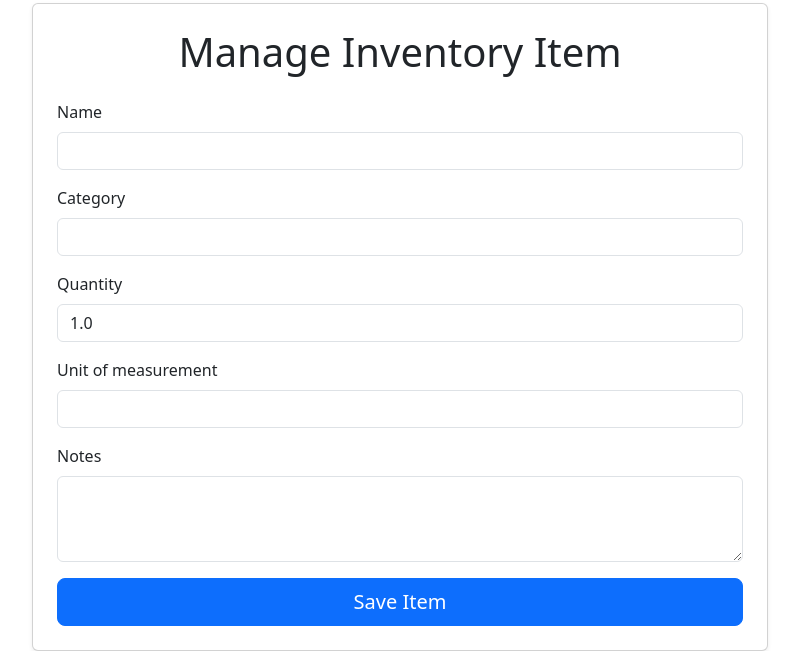
After one commit to ragzad/Hobbyist, a Django app: page /projects/inventory/add/ in a window 1280 px wide. The commit adds this page. Shown: the part 347-998 px from the top of the page, without its empty margins (240-1039 px from the left). Run offline with Django 5.2, Linux system fonts and the light colour scheme; the visitor is signed in with stand-in values (Sample User, id 1).

Commit message:
Implement full CRUD for flexible inventory system
- Overhauled the InventoryItem model to be more flexible, changing quantity to a DecimalField and adding 'unit_of_measurement' and 'category' fields.
- Created a full suite of CRUD views (List, Create, Update, Delete) for inventory management.
- Built all necessary templates for the inventory section, including a styled list view and a robust form.
- Added and corrected all URL patterns for inventory management and fixed related NoReverseMatch and AttributeError issues.
- Fixed database schema mismatch by running migrations for the updated InventoryItem model.
- Corrected the UI by removing a redundant 'Inventory' link from the navbar.

```diff
--- a/core/apps/projects/forms.py
+++ b/core/apps/projects/forms.py
@@ -1,11 +1,11 @@
 from django import forms
-# Make sure Project, InventoryItem, and ProjectPhoto are all imported
 from .models import Project, InventoryItem, ProjectPhoto
 
+# --- PROJECT FORM ---
 class ProjectForm(forms.ModelForm):
     # This creates a field with checkboxes for all of the user's inventory items
     required_inventory = forms.ModelMultipleChoiceField(
-        queryset=InventoryItem.objects.none(), # We'll set the real queryset in the view
+        queryset=InventoryItem.objects.none(),
         widget=forms.CheckboxSelectMultiple,
         required=False
     )
@@ -23,7 +23,14 @@ class ProjectForm(forms.ModelForm):
             # This is the key part: it makes sure the user only sees their own inventory items as choices
             self.fields['required_inventory'].queryset = InventoryItem.objects.filter(owner=user)
 
+# --- PHOTO UPLOAD FORM ---
 class PhotoUploadForm(forms.ModelForm):
     class Meta:
         model = ProjectPhoto
         fields = ['image', 'caption']
+
+# --- INVENTORY ITEM FORM ---
+class InventoryItemForm(forms.ModelForm):
+    class Meta:
+        model = InventoryItem
+        fields = ['name', 'category', 'quantity', 'unit_of_measurement', 'notes']
--- a/core/apps/projects/models.py
+++ b/core/apps/projects/models.py
@@ -30,11 +30,21 @@ class Project(models.Model):
 class InventoryItem(models.Model):
     owner = models.ForeignKey(User, on_delete=models.CASCADE, related_name='inventory_items')
     name = models.CharField(max_length=200)
-    quantity = models.PositiveIntegerField(default=1)
+
+    # A DecimalField is more flexible for different types of quantities
+    quantity = models.DecimalField(max_digits=10, decimal_places=2, default=1.00)
+
+    # A CharField to let users define their own units
+    unit_of_measurement = models.CharField(max_length=50, blank=True, help_text="e.g., pcs, g, ml, cm")
+
+    # A category field to help with organization
+    category = models.CharField(max_length=100, blank=True)
+
     notes = models.TextField(blank=True, null=True)
 
     def __str__(self):
-        return self.name
+        # Make the string representation more informative
+        return f"{self.name} ({self.quantity} {self.unit_of_measurement})"
 
 # Add this new model
 class ProjectPhoto(models.Model):
--- a/core/apps/projects/urls.py
+++ b/core/apps/projects/urls.py
@@ -5,9 +5,16 @@ from . import views
 app_name = 'projects'
 
 urlpatterns = [
+    # --- Project URLs ---
     path('', views.ProjectListView.as_view(), name='project-list'),
     path('create/', views.ProjectCreateView.as_view(), name='project-create'),
     path('<int:pk>/', views.ProjectDetailView.as_view(), name='project-detail'),
     path('<int:pk>/update/', views.ProjectUpdateView.as_view(), name='project-update'),
     path('<int:pk>/delete/', views.ProjectDeleteView.as_view(), name='project-delete'),
+
+    # --- INVENTORY URLS ---
+    path('inventory/', views.InventoryListView.as_view(), name='inventory-list'),
+    path('inventory/add/', views.InventoryItemCreateView.as_view(), name='inventory-create'),
+    path('inventory/<int:pk>/update/', views.InventoryItemUpdateView.as_view(), name='inventory-update'),
+    path('inventory/<int:pk>/delete/', views.InventoryItemDeleteView.as_view(), name='inventory-delete'),
 ]
--- a/core/apps/projects/views.py
+++ b/core/apps/projects/views.py
@@ -1,66 +1,40 @@
 from django.shortcuts import render, redirect
 from django.urls import reverse_lazy
+from django.contrib import messages
 from django.views.generic import TemplateView, ListView, DetailView, CreateView, UpdateView, DeleteView
-from .models import Project, ProjectPhoto, Profile
-from .forms import ProjectForm, PhotoUploadForm
+from .models import Profile, Project, InventoryItem, ProjectPhoto
+from .forms import ProjectForm, PhotoUploadForm, InventoryItemForm
 from django.contrib.auth.mixins import LoginRequiredMixin
-from django.contrib import messages
 
+# --- Homepage View ---
+class HomeView(TemplateView):
+    template_name = 'home.html'
 
-
-# --- Project List View ---
+# --- Project Views ---
 class ProjectListView(LoginRequiredMixin, ListView):
     model = Project
     template_name = 'projects/project_list.html'
     context_object_name = 'projects'
 
     def get_queryset(self):
-        # This ensures users only ever see their own projects
         return Project.objects.filter(owner=self.request.user)
 
-# A view to display the details of a single project
-class ProjectDetailView(LoginRequiredMixin, DetailView):
-    model = Project
-    template_name = 'projects/project_detail.html'
-    context_object_name = 'project'
-
-    def get_queryset(self):
-        # This ensures a user can only see the detail page of their own project
-        return Project.objects.filter(owner=self.request.user)
-
-    def get_context_data(self, **kwargs):
-        context = super().get_context_data(**kwargs)
-
-        # FIX: A more robust way to check for premium status.
-        # This checks if a Profile exists for this user AND that its is_premium flag is True.
-        # It will not crash if a Profile object doesn't exist; it will simply be False.
-        is_premium = Profile.objects.filter(user=self.request.user, is_premium=True).exists()
-
-        context['is_premium_user'] = is_premium
-        if is_premium:
-            context['photo_form'] = PhotoUploadForm()
-        return context
-
-    # A view to create a new project
 class ProjectCreateView(LoginRequiredMixin, CreateView):
     model = Project
     form_class = ProjectForm
     template_name = 'projects/project_form.html'
     success_url = reverse_lazy('projects:project-list')
 
-    class ProjectCreateView(LoginRequiredMixin, CreateView):
-        def get_form_kwargs(self):
-            # This passes the 'user' object to the form's __init__ method
-            kwargs = super().get_form_kwargs()
-            kwargs['user'] = self.request.user
-            return kwargs
+    def get_form_kwargs(self):
+        kwargs = super().get_form_kwargs()
+        kwargs['user'] = self.request.user
+        return kwargs
 
     def form_valid(self, form):
         form.instance.owner = self.request.user
-        messages.success(self.request, "Project created successfully!") # Add this message
+        messages.success(self.request, "Project created successfully!")
         return super().form_valid(form)
 
-# --- Project Update View ---
 class ProjectUpdateView(LoginRequiredMixin, UpdateView):
     model = Project
     form_class = ProjectForm
@@ -72,11 +46,6 @@ class ProjectUpdateView(LoginRequiredMixin, UpdateView):
         kwargs['user'] = self.request.user
         return kwargs
 
-    def get_queryset(self):
-        # Ensure users can only update their own projects.
-        return Project.objects.filter(owner=self.request.user)
-
-# --- Project Delete View ---
 class ProjectDeleteView(LoginRequiredMixin, DeleteView):
     model = Project
     template_name = 'projects/project_confirm_delete.html'
@@ -85,7 +54,6 @@ class ProjectDeleteView(LoginRequiredMixin, DeleteView):
     def get_queryset(self):
         return Project.objects.filter(owner=self.request.user)
 
-# --- Project Detail View (with Photo Upload) ---
 class ProjectDetailView(LoginRequiredMixin, DetailView):
     model = Project
     template_name = 'projects/project_detail.html'
@@ -96,16 +64,14 @@ class ProjectDetailView(LoginRequiredMixin, DetailView):
 
     def get_context_data(self, **kwargs):
         context = super().get_context_data(**kwargs)
-        is_premium = hasattr(self.request.user, 'profile') and self.request.user.profile.is_premium
+        is_premium = Profile.objects.filter(user=self.request.user, is_premium=True).exists()
         context['is_premium_user'] = is_premium
         if is_premium:
             context['photo_form'] = PhotoUploadForm()
         return context
 
     def post(self, request, *args, **kwargs):
-        # This is the crucial method that handles POST requests for this view.
-        # Without it, you get a 405 error.
-        is_premium = hasattr(self.request.user, 'profile') and self.request.user.profile.is_premium
+        is_premium = Profile.objects.filter(user=self.request.user, is_premium=True).exists()
         if not is_premium:
             return redirect('projects:project-list')
 
@@ -114,8 +80,41 @@ class ProjectDetailView(LoginRequiredMixin, DetailView):
             photo = form.save(commit=False)
             photo.project = self.get_object()
             photo.save()
-
         return redirect('projects:project-detail', pk=self.get_object().pk)
 
-class HomeView(TemplateView):
-    template_name = 'home.html'
+# --- INVENTORY VIEWS ---
+class InventoryListView(LoginRequiredMixin, ListView):
+    model = InventoryItem
+    template_name = 'inventory/inventory_list.html'
+    context_object_name = 'items'
+
+    def get_queryset(self):
+        return InventoryItem.objects.filter(owner=self.request.user)
+
+class InventoryItemCreateView(LoginRequiredMixin, CreateView):
+    model = InventoryItem
+    form_class = InventoryItemForm
+    template_name = 'inventory/inventory_form.html'
+    success_url = reverse_lazy('projects:inventory-list')
+
+    def form_valid(self, form):
+        form.instance.owner = self.request.user
+        messages.success(self.request, "Inventory item added successfully!")
+        return super().form_valid(form)
+
+class InventoryItemUpdateView(LoginRequiredMixin, UpdateView):
+    model = InventoryItem
+    form_class = InventoryItemForm
+    template_name = 'inventory/inventory_form.html'
+    success_url = reverse_lazy('projects:inventory-list')
+
+    def get_queryset(self):
+        return InventoryItem.objects.filter(owner=self.request.user)
+
+class InventoryItemDeleteView(LoginRequiredMixin, DeleteView):
+    model = InventoryItem
+    template_name = 'inventory/inventory_confirm_delete.html'
+    success_url = reverse_lazy('projects:inventory-list')
+
+    def get_queryset(self):
+        return
--- a/core/templates/base.html
+++ b/core/templates/base.html
@@ -28,10 +28,10 @@
                     <ul class="navbar-nav me-auto mb-2 mb-lg-0">
                         {% if user.is_authenticated %}
                             <li class="nav-item">
-                                <a class="nav-link {% if request.resolver_match.url_name == 'project-list' %}active{% endif %}" href="{% url 'projects:project-list' %}">My Projects</a>
+                                <a class="nav-link {% if 'project-list' in request.path or 'project-detail' in request.path %}active{% endif %}" href="{% url 'projects:project-list' %}">My Projects</a>
                             </li>
                             <li class="nav-item">
-                                <a class="nav-link" href="#">Inventory</a>
+                                <a class="nav-link {% if 'inventory' in request.path %}active{% endif %}" href="{% url 'projects:inventory-list' %}">Inventory</a>
                             </li>
                         {% endif %}
                     </ul>
--- /dev/null
+++ b/core/templates/inventory/inventory_form.html
@@ -0,0 +1,38 @@
+{% extends 'base.html' %}
+
+{% block title %}Manage Inventory Item{% endblock %}
+
+{% block content %}
+<div class="row justify-content-center">
+    <div class="col-md-8">
+        <div class="card p-4 shadow-sm">
+            <h1 class="text-center mb-4">Manage Inventory Item</h1>
+            <form method="post">
+                {% csrf_token %}
+
+                {% for field in form %}
+                    <div class="mb-3">
+                        <label for="{{ field.id_for_label }}" class="form-label">{{ field.label }}</label>
+
+                        {% if 'textarea' in field.field.widget.template_name %}
+                            <textarea name="{{ field.name }}" id="{{ field.id_for_label }}" class="form-control" rows="3">{{ field.value|default_if_none:'' }}</textarea>
+                        {% else %}
+                            <input type="{{ field.field.widget.input_type }}" class="form-control" name="{{ field.name }}" id="{{ field.id_for_label }}" value="{{ field.value|default_if_none:'' }}">
+                        {% endif %}
+
+                        {% if field.errors %}
+                            <div class="alert alert-danger mt-2">
+                                {{ field.errors|striptags }}
+                            </div>
+                        {% endif %}
+                    </div>
+                {% endfor %}
+
+                <div class="d-grid mt-3">
+                    <button type="submit" class="btn btn-primary btn-lg">Save Item</button>
+                </div>
+            </form>
+        </div>
+    </div>
+</div>
+{% endblock %}
```
Also changed, not shown: core/templates/inventory/inventory_confirm_delete.html (added, +18 -0 lines), core/templates/inventory/inventory_list.html (added, +37 -0 lines), core/templates/projects/project_form.html (+18 -16 lines), core/templates/projects/project_list.html (+19 -21 lines), core/apps/projects/migrations/0004_inventoryitem_category_and_more.py (added).
